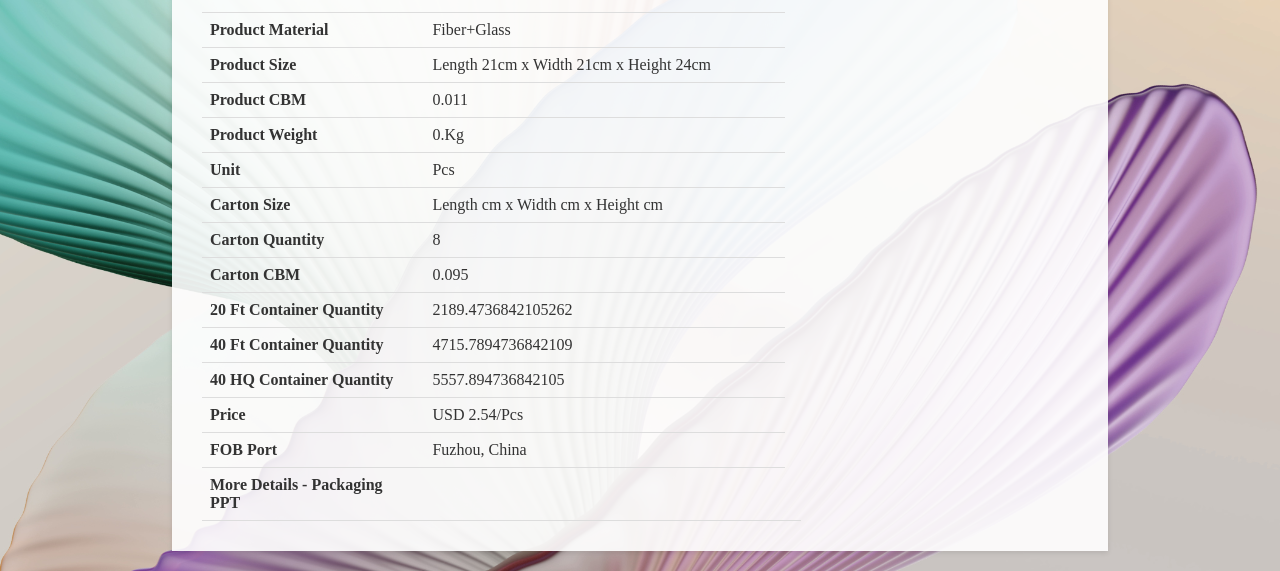
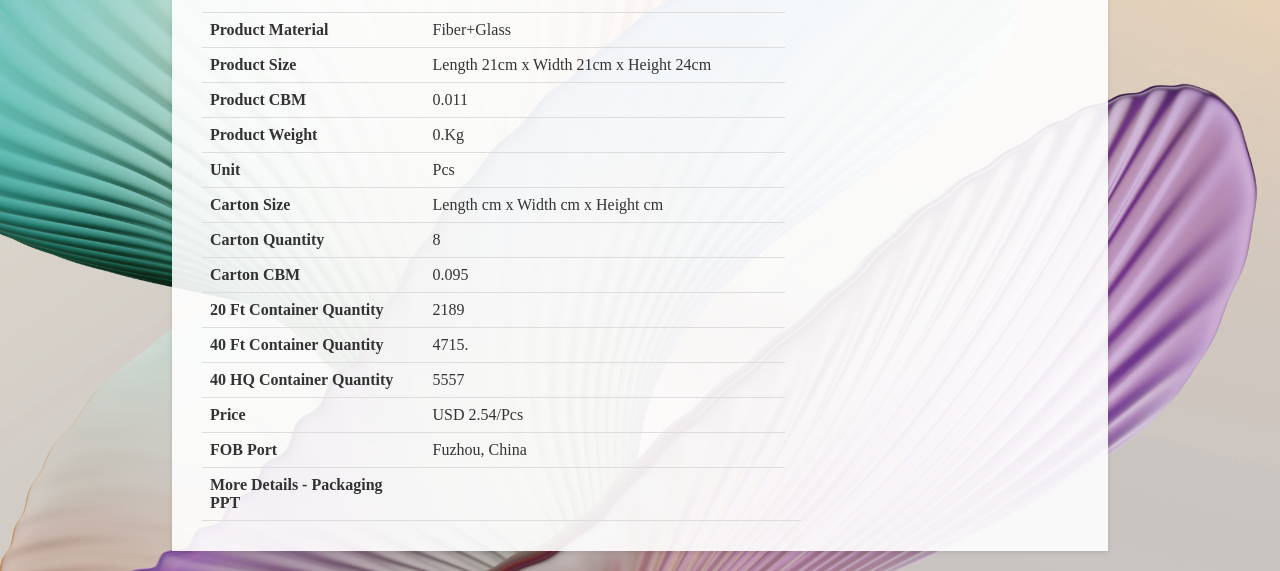
Before and after one commit to GBSLIT/GB26553, a plain HTML site: page index.html in a window 1280 px wide. Shown: the part 304-875 px from the top of the page. Drawn offline with Linux system fonts and the light colour scheme.

Commit message:
Update index.html

```diff
--- a/index.html
+++ b/index.html
@@ -177,15 +177,15 @@
                 </tr>
                 <tr>
                     <th>20 Ft Container Quantity</th>
-                    <td>2189.4736842105262 </td>
+                    <td>2189 </td>
                 </tr>
                 <tr>
                     <th>40 Ft Container Quantity</th>
-                    <td>4715.7894736842109 </td>
+                    <td>4715.</td>
                 </tr>
                 <tr>
                     <th>40 HQ Container Quantity</th>
-                    <td>5557.894736842105 </td>
+                    <td>5557</td>
                  </tr>
                 <tr>
                     <th>Price</th>
```
